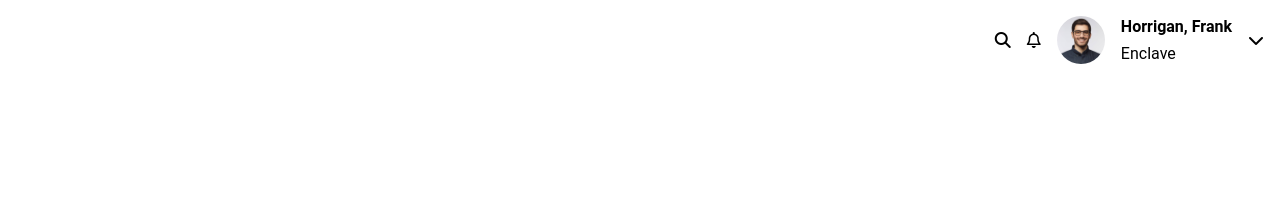
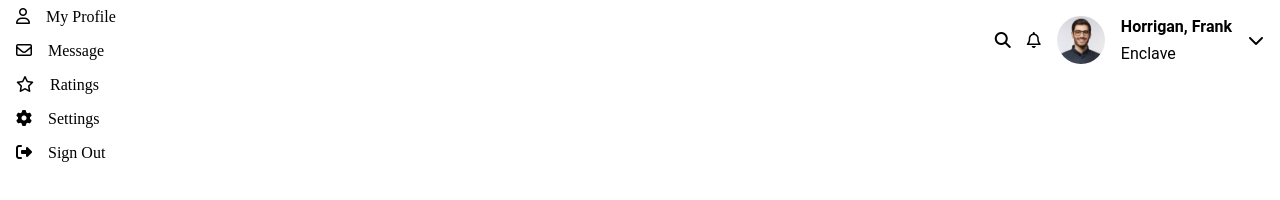
Before and after one commit to GarrettAudet/menu-and-image-sliders, a website: page website-menu/website-menu.html in a window 1280 px wide. Drawn offline with Linux system fonts and the light colour scheme.

Commit message:
Created Dropdown Content

```diff
--- a/website-menu/src/styles.css
+++ b/website-menu/src/styles.css
@@ -2,6 +2,7 @@
     --default-icon-account: 24px;
     --profile-icon-account: 48px;
     --gap-between-dropdown-icons: 0.75rem;
+    --gap-between-dropdown-content: 1rem;
 }
 
 /* Website Dropdown Menu */
@@ -31,6 +32,13 @@
     font-weight: bold;
 }
 
+/* Dropdown Content */
+.dropdown-content {
+    display: flex;
+    flex-direction: column;
+    gap: var(--gap-between-dropdown-content);
+}
+
 /* Header Icons */
 .fa-bell,
 .fa-magnifying-glass,
@@ -38,6 +46,12 @@
 font-size: var(--default-icon-account);
 }
 
-.fa-user {
-    font-size: var(--profile-icon-account);
+.dropdown-content i {
+    font-size: 1rem;
+    padding: 0rem 0.75rem 0rem 0.5rem;
 }
+
+.dropdown-content a {
+    color: black;
+    text-decoration: none;
+}
--- a/website-menu/website-menu.html
+++ b/website-menu/website-menu.html
@@ -19,6 +19,30 @@
         </div>
         <i class="fa-solid fa-chevron-down"></i>
     </div>
+    <div class="dropdown">
+        <div class="dropdown-content">
+            <div>
+                <i class="fa-regular fa-user"></i>
+                <a href="#">My Profile</a>
+            </div>
+            <div>
+                <i class="fa-regular fa-envelope"></i>
+                <a href="#">Message</a>
+            </div>
+            <div>
+                <i class="fa-regular fa-star"></i>
+                <a href="#">Ratings</a>
+            </div>
+            <div>
+                <i class="fa-solid fa-gear"></i>
+                <a href="#">Settings</a>
+            </div>
+            <div>
+                <i class="fa-solid fa-right-from-bracket"></i>
+                <a href="#">Sign Out</a>
+            </div>
+        </div>
+    </div>
 </body>
 <script src="https://kit.fontawesome.com/fa9d12cdaa.js" crossorigin="anonymous"></script>
 
```
